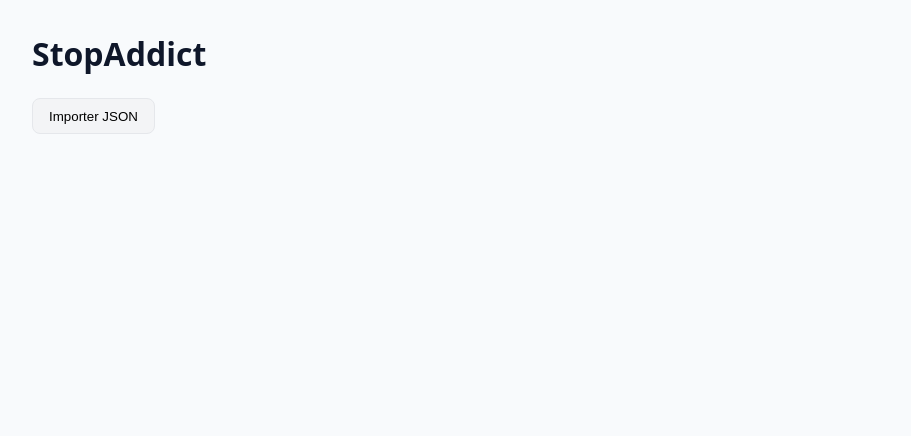
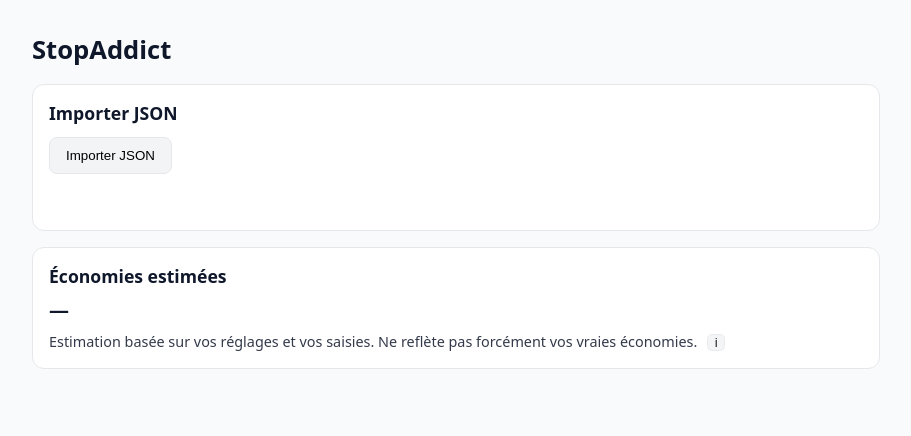
Before and after one commit to cyberzamalt/stopaddict, a website: page web/index.html in a window 1280 px wide. Shown: the whole page, without its empty margins (184-1095 px from the left). Drawn offline with Linux system fonts and the light colour scheme.

Commit message:
Update index.html (#19)

```diff
--- a/web/index.html
+++ b/web/index.html
@@ -3,17 +3,35 @@
   <head>
     <meta charset="utf-8" />
     <title>StopAddict</title>
+    <meta name="viewport" content="width=device-width, initial-scale=1" />
     <link rel="stylesheet" href="/stopaddict/web/css/app.css" />
   </head>
   <body>
     <main>
-      <h1>StopAddict</h1>
+      <header class="app-header">
+        <h1>StopAddict</h1>
+      </header>
 
-      <button id="btnImport" data-i18n="import">Importer JSON</button>
-      <input id="fileJson" type="file" accept="application/json" hidden />
+      <!-- Import JSON -->
+      <section class="card">
+        <h2 data-i18n="import">Importer JSON</h2>
+        <div class="row">
+          <button id="btnImport" data-i18n="import">Importer JSON</button>
+          <input id="fileJson" type="file" accept="application/json" hidden />
+        </div>
+        <p id="feedback" class="feedback" role="status" aria-live="polite"></p>
+        <pre id="preview" hidden></pre>
+      </section>
 
-      <p id="feedback" role="status" aria-live="polite"></p>
-      <pre id="preview" hidden></pre>
+      <!-- Économies estimées (UI uniquement pour l’instant) -->
+      <section id="economies-card" class="card">
+        <h2>Économies estimées</h2>
+        <div id="economies-amount">—</div>
+        <p id="economies-disclaimer">
+          Estimation basée sur vos réglages et vos saisies. Ne reflète pas forcément vos vraies économies.
+          <button id="eco-info" aria-label="Plus d’informations" title="Plus d’informations">i</button>
+        </p>
+      </section>
     </main>
 
     <script src="/stopaddict/web/js/app.js" defer></script>
```
